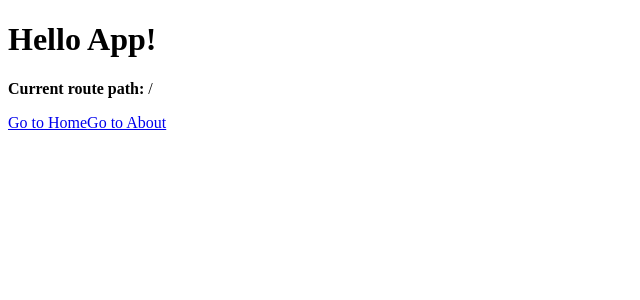
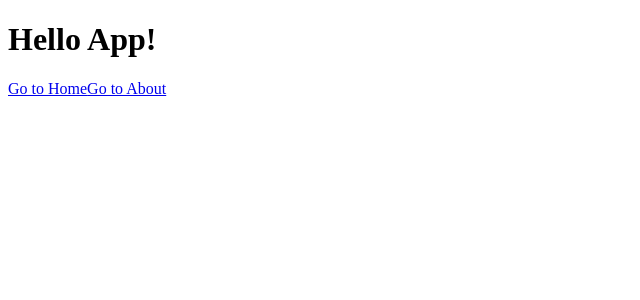
Before and after one commit to SixtenE/upplevelsesida, a Vue app: page / in a window 1280 px wide. Shown: the top 300 px of the page, without its empty margins (0-640 px from the left). Built offline with nearby package versions, Linux system fonts and the light colour scheme; the HTML template or start-up script is replaced by a standard one.

Commit message:
refactor: remove current route path display from App component

```diff
--- a/src/App.vue
+++ b/src/App.vue
@@ -1,6 +1,5 @@
 <template>
   <h1>Hello App!</h1>
-  <p><strong>Current route path:</strong> {{ $route.fullPath }}</p>
   <nav>
     <RouterLink to="/">Go to Home</RouterLink>
     <RouterLink to="/counter">Go to About</RouterLink>
```
